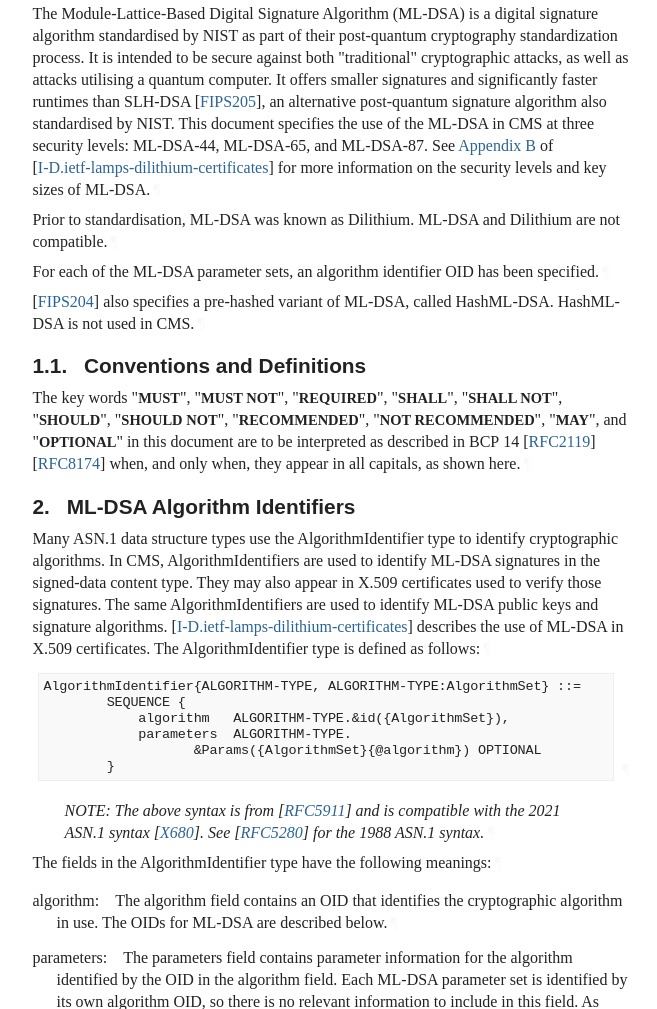
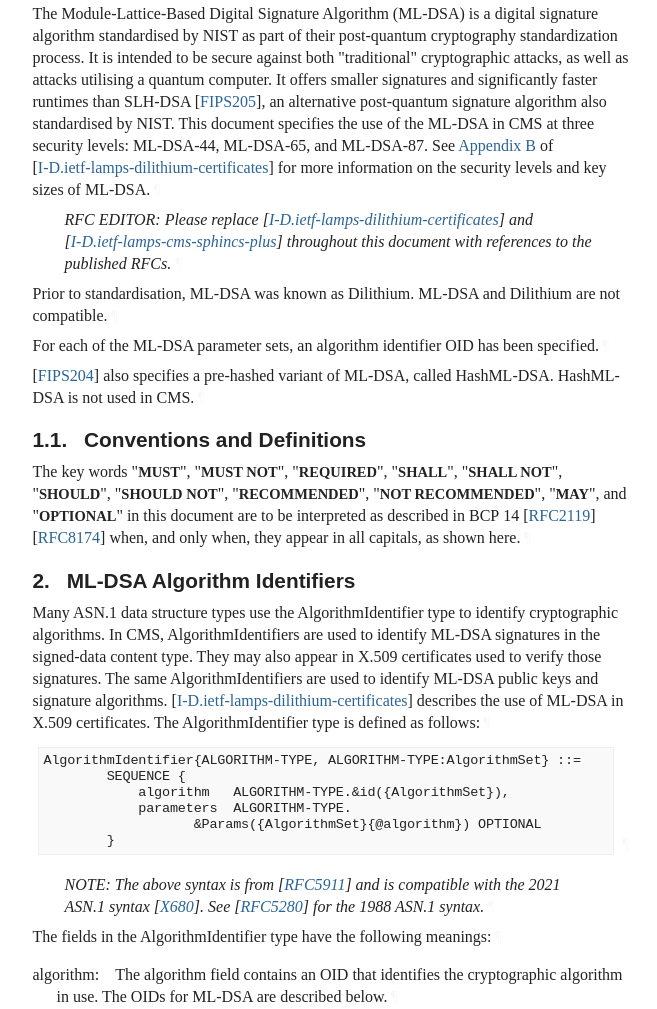
Before and after one commit to lamps-wg/cms-ml-dsa, a plain HTML site: page draft-ietf-lamps-cms-ml-dsa.html in a window 1280 px wide. Shown: the part 1044-2053 px from the top of the page, without its empty margins (92-749 px from the left). Drawn offline with Linux system fonts and the light colour scheme; a web font is replaced by a local one.

Commit message:
Script updating gh-pages from 7082b02. [ci skip]

```diff
--- a/draft-ietf-lamps-cms-ml-dsa.html
+++ b/draft-ietf-lamps-cms-ml-dsa.html
@@ -1242,10 +1242,13 @@ In addition, the algorithm identifier and public key syntax are provided.<a href
 It is intended to be secure against both "traditional" cryptographic attacks, as well as attacks utilising a quantum computer.
 It offers smaller signatures and significantly faster runtimes than SLH-DSA <span>[<a href="#FIPS205" class="cite xref">FIPS205</a>]</span>, an alternative post-quantum signature algorithm also standardised by NIST.
 This document specifies the use of the ML-DSA in CMS at three security levels: ML-DSA-44, ML-DSA-65, and ML-DSA-87.  See <span><a href="https://datatracker.ietf.org/doc/html/draft-ietf-lamps-dilithium-certificates-06#appendix-B" class="relref">Appendix B</a> of [<a href="#I-D.ietf-lamps-dilithium-certificates" class="cite xref">I-D.ietf-lamps-dilithium-certificates</a>]</span> for more information on the security levels and key sizes of ML-DSA.<a href="#section-1-1" class="pilcrow">¶</a></p>
-<p id="section-1-2">Prior to standardisation, ML-DSA was known as Dilithium.  ML-DSA and Dilithium are not compatible.<a href="#section-1-2" class="pilcrow">¶</a></p>
-<p id="section-1-3">For each of the ML-DSA parameter sets, an algorithm identifier OID has been specified.<a href="#section-1-3" class="pilcrow">¶</a></p>
-<p id="section-1-4"><span>[<a href="#FIPS204" class="cite xref">FIPS204</a>]</span> also specifies a pre-hashed variant of ML-DSA, called HashML-DSA.
-HashML-DSA is not used in CMS.<a href="#section-1-4" class="pilcrow">¶</a></p>
+<aside id="section-1-2">
+        <p id="section-1-2.1">RFC EDITOR: Please replace <span>[<a href="#I-D.ietf-lamps-dilithium-certificates" class="cite xref">I-D.ietf-lamps-dilithium-certificates</a>]</span> and <span>[<a href="#I-D.ietf-lamps-cms-sphincs-plus" class="cite xref">I-D.ietf-lamps-cms-sphincs-plus</a>]</span> throughout this document with references to the published RFCs.<a href="#section-1-2.1" class="pilcrow">¶</a></p>
+</aside>
+<p id="section-1-3">Prior to standardisation, ML-DSA was known as Dilithium.  ML-DSA and Dilithium are not compatible.<a href="#section-1-3" class="pilcrow">¶</a></p>
+<p id="section-1-4">For each of the ML-DSA parameter sets, an algorithm identifier OID has been specified.<a href="#section-1-4" class="pilcrow">¶</a></p>
+<p id="section-1-5"><span>[<a href="#FIPS204" class="cite xref">FIPS204</a>]</span> also specifies a pre-hashed variant of ML-DSA, called HashML-DSA.
+HashML-DSA is not used in CMS.<a href="#section-1-5" class="pilcrow">¶</a></p>
 <div id="conventions-and-definitions">
 <section id="section-1.1">
         <h3 id="name-conventions-and-definitions">
```
Also changed, not shown: index.html (+1 -1 lines), draft-ietf-lamps-cms-ml-dsa.txt.
